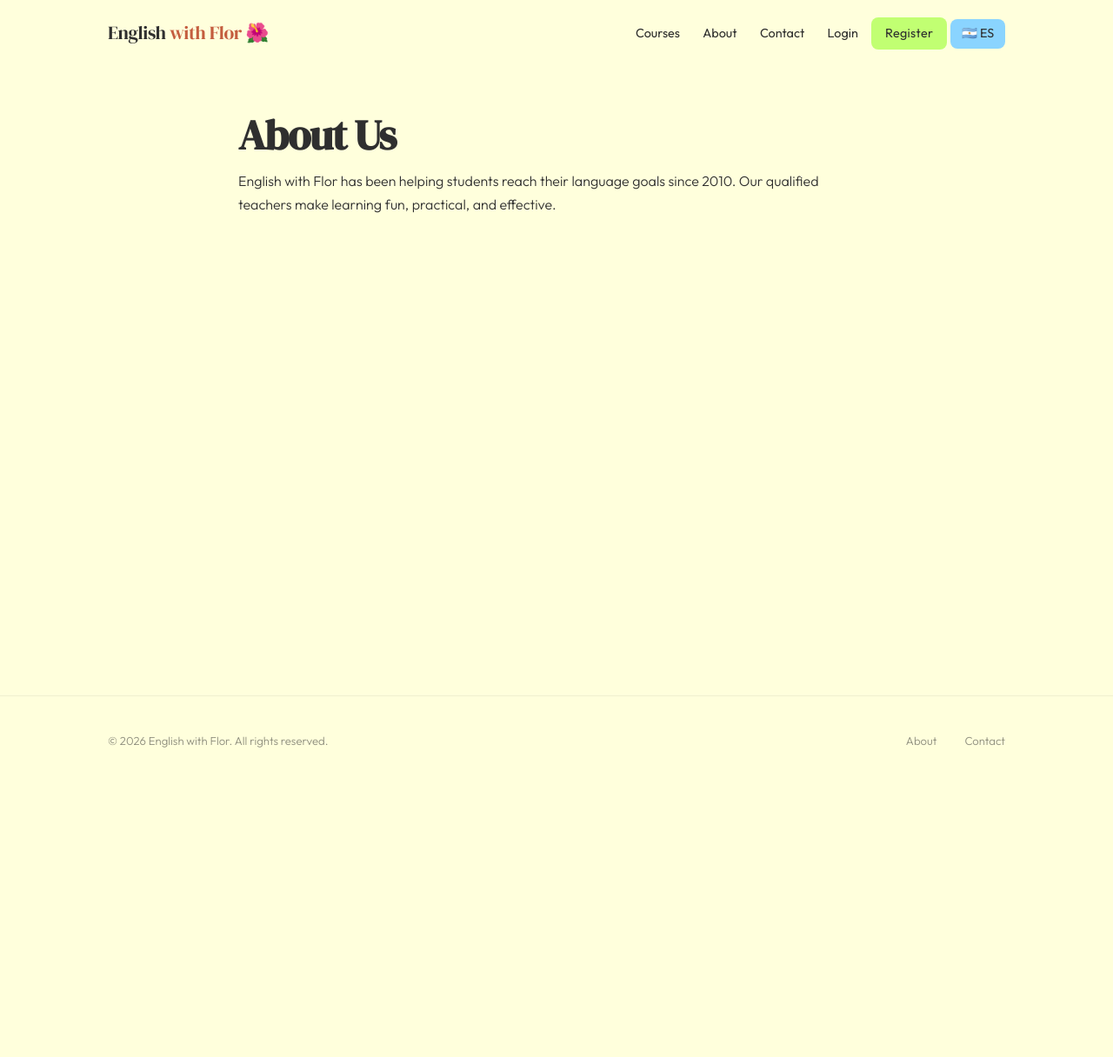
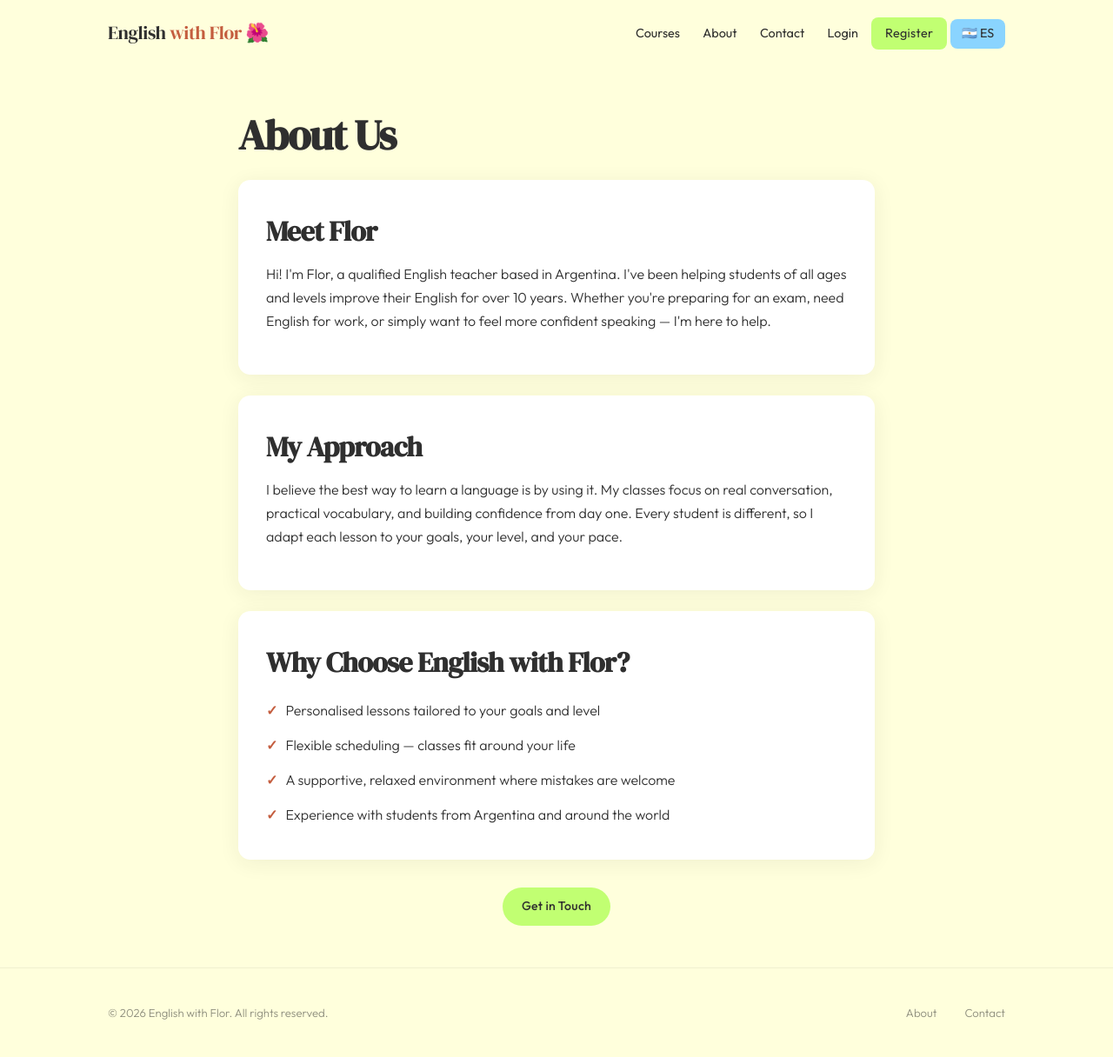
Before and after one commit to 8m7nyv54n5-ux/english-with-flor, a Flask app: page /about in a window 1280 px wide. Shown: the whole page at 87% size. Before the commit the page ends 860 px from the top, so only its background shows below. Run offline with Flask 3, Linux system fonts and the light colour scheme; some libraries are stand-ins or nearby versions.

Commit message:
Build out about page and fix contact page flash message placement
About page: replaced single paragraph with three structured sections —
Meet Flor (personal intro), My Approach (teaching philosophy), and
Why Choose English with Flor (4 bullet points with accent checkmarks).
Added soft pink card backgrounds matching the landing page. Full EN/ES
translations for all new content. Added "Get in Touch" CTA linking to
contact page.

Contact page: moved flash messages from below the contact details card
to directly under the page title, so success/error messages are the
first thing users see after submitting the form.

```diff
--- a/app/static/css/style.css
+++ b/app/static/css/style.css
@@ -151,6 +151,30 @@ nav .container {
     margin-bottom: 1.5rem;
     color: #611;
     line-height: 1.5;
+}
+
+/* About page cards — soft pink background matching landing page */
+.card-about {
+    background: var(--accent-soft);
+}
+
+/* About page bullet list */
+.about-list {
+    list-style: none;
+    padding: 0;
+}
+.about-list li {
+    padding: 0.5rem 0;
+    padding-left: 1.4rem;
+    position: relative;
+    line-height: 1.5;
+}
+.about-list li::before {
+    content: "✓";
+    position: absolute;
+    left: 0;
+    color: var(--accent);
+    font-weight: 700;
 }
 
 /* Lang toggle */
--- a/app/templates/about.html
+++ b/app/templates/about.html
@@ -4,7 +4,34 @@
 <div class="page-wrapper">
     <div class="page-content">
         <h1>{{ t["about_title"] }}</h1>
-        <p>{{ t["about_body"] }}</p>
+
+        <!-- Meet Flor -->
+        <div class="card card-about" style="margin-top:1.5rem">
+            <h2>{{ t["about_meet_title"] }}</h2>
+            <p>{{ t["about_meet_body"] }}</p>
+        </div>
+
+        <!-- Teaching approach -->
+        <div class="card card-about">
+            <h2>{{ t["about_approach_title"] }}</h2>
+            <p>{{ t["about_approach_body"] }}</p>
+        </div>
+
+        <!-- Why choose us -->
+        <div class="card card-about">
+            <h2>{{ t["about_why_title"] }}</h2>
+            <ul class="about-list">
+                <li>{{ t["about_why_1"] }}</li>
+                <li>{{ t["about_why_2"] }}</li>
+                <li>{{ t["about_why_3"] }}</li>
+                <li>{{ t["about_why_4"] }}</li>
+            </ul>
+        </div>
+
+        <!-- CTA -->
+        <div style="text-align:center; margin-top:2rem">
+            <a href="{{ url_for('main.contact', lang=lang) }}" class="btn btn-accent">{{ t["about_cta"] }}</a>
+        </div>
     </div>
 </div>
 {% endblock %}
--- a/app/translations.py
+++ b/app/translations.py
@@ -190,7 +190,16 @@ TRANSLATIONS = {
 
         # About
         "about_title": "About Us",
-        "about_body": "English with Flor has been helping students reach their language goals since 2010. Our qualified teachers make learning fun, practical, and effective.",
+        "about_meet_title": "Meet Flor",
+        "about_meet_body": "Hi! I'm Flor, a qualified English teacher based in Argentina. I've been helping students of all ages and levels improve their English for over 10 years. Whether you're preparing for an exam, need English for work, or simply want to feel more confident speaking — I'm here to help.",
+        "about_approach_title": "My Approach",
+        "about_approach_body": "I believe the best way to learn a language is by using it. My classes focus on real conversation, practical vocabulary, and building confidence from day one. Every student is different, so I adapt each lesson to your goals, your level, and your pace.",
+        "about_why_title": "Why Choose English with Flor?",
+        "about_why_1": "Personalised lessons tailored to your goals and level",
+        "about_why_2": "Flexible scheduling — classes fit around your life",
+        "about_why_3": "A supportive, relaxed environment where mistakes are welcome",
+        "about_why_4": "Experience with students from Argentina and around the world",
+        "about_cta": "Get in Touch",
 
         # Contact
         "contact_title": "Contact Us",
@@ -480,7 +489,16 @@ TRANSLATIONS = {
 
         # About
         "about_title": "Quiénes somos",
-        "about_body": "English with Flor lleva desde 2010 ayudando a los estudiantes a alcanzar sus metas lingüísticas. Nuestros profesores cualificados hacen que aprender sea divertido, práctico y eficaz.",
+        "about_meet_title": "Conocé a Flor",
+        "about_meet_body": "¡Hola! Soy Flor, profesora de inglés con título, radicada en Argentina. Llevo más de 10 años ayudando a estudiantes de todas las edades y niveles a mejorar su inglés. Ya sea que te estés preparando para un examen, necesites inglés para el trabajo, o simplemente quieras sentirte más seguro al hablar — estoy acá para ayudarte.",
+        "about_approach_title": "Mi método",
+        "about_approach_body": "Creo que la mejor manera de aprender un idioma es usándolo. Mis clases se centran en la conversación real, vocabulario práctico y construir confianza desde el primer día. Cada estudiante es diferente, por eso adapto cada clase a tus objetivos, tu nivel y tu ritmo.",
+        "about_why_title": "¿Por qué elegir English with Flor?",
+        "about_why_1": "Clases personalizadas según tus objetivos y nivel",
+        "about_why_2": "Horarios flexibles — las clases se adaptan a tu vida",
+        "about_why_3": "Un ambiente relajado y de apoyo donde los errores son bienvenidos",
+        "about_why_4": "Experiencia con estudiantes de Argentina y de todo el mundo",
+        "about_cta": "Contactanos",
 
         # Contact
         "contact_title": "Contáctanos",
```
Also changed, not shown: app/templates/contact.html (+5 -5 lines).
